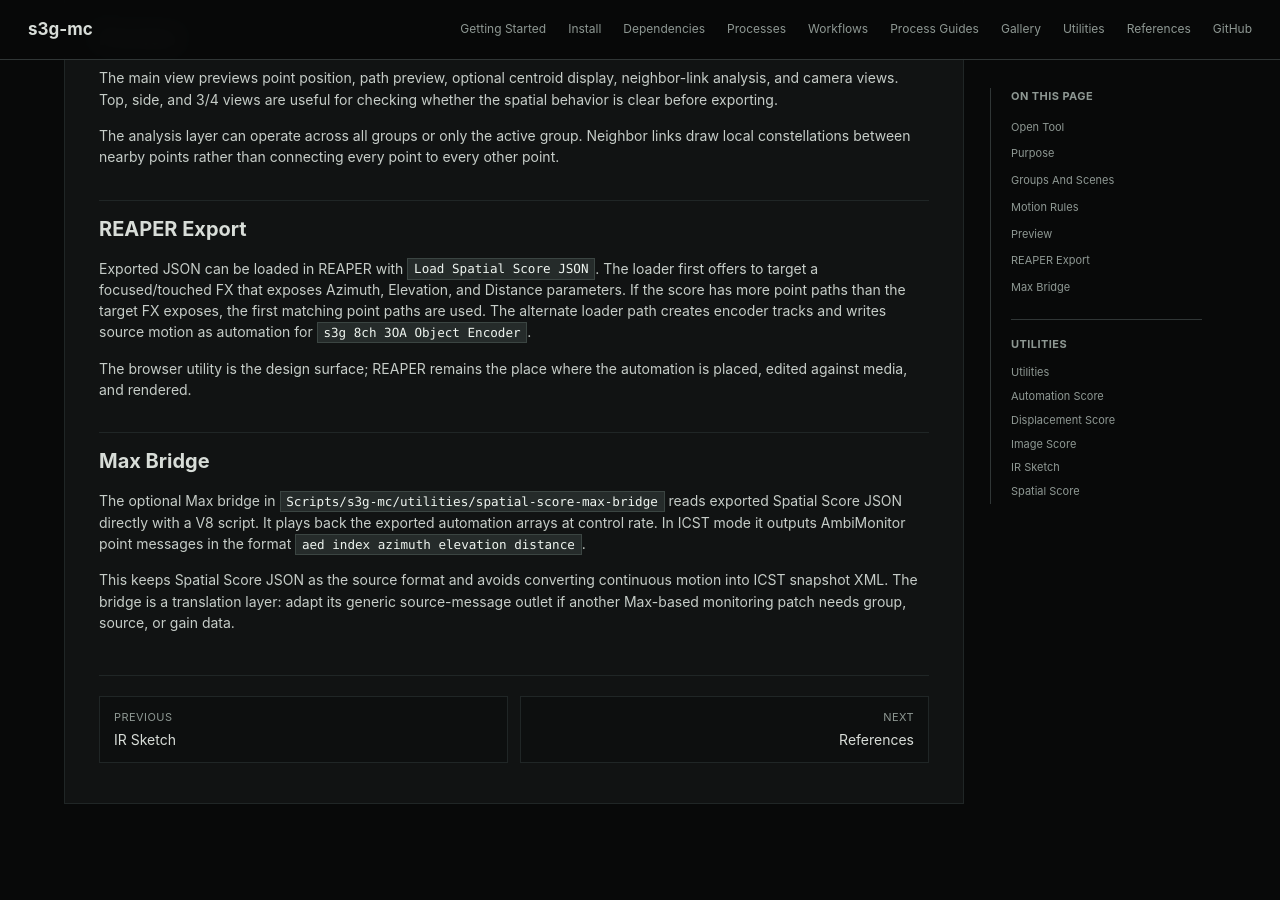
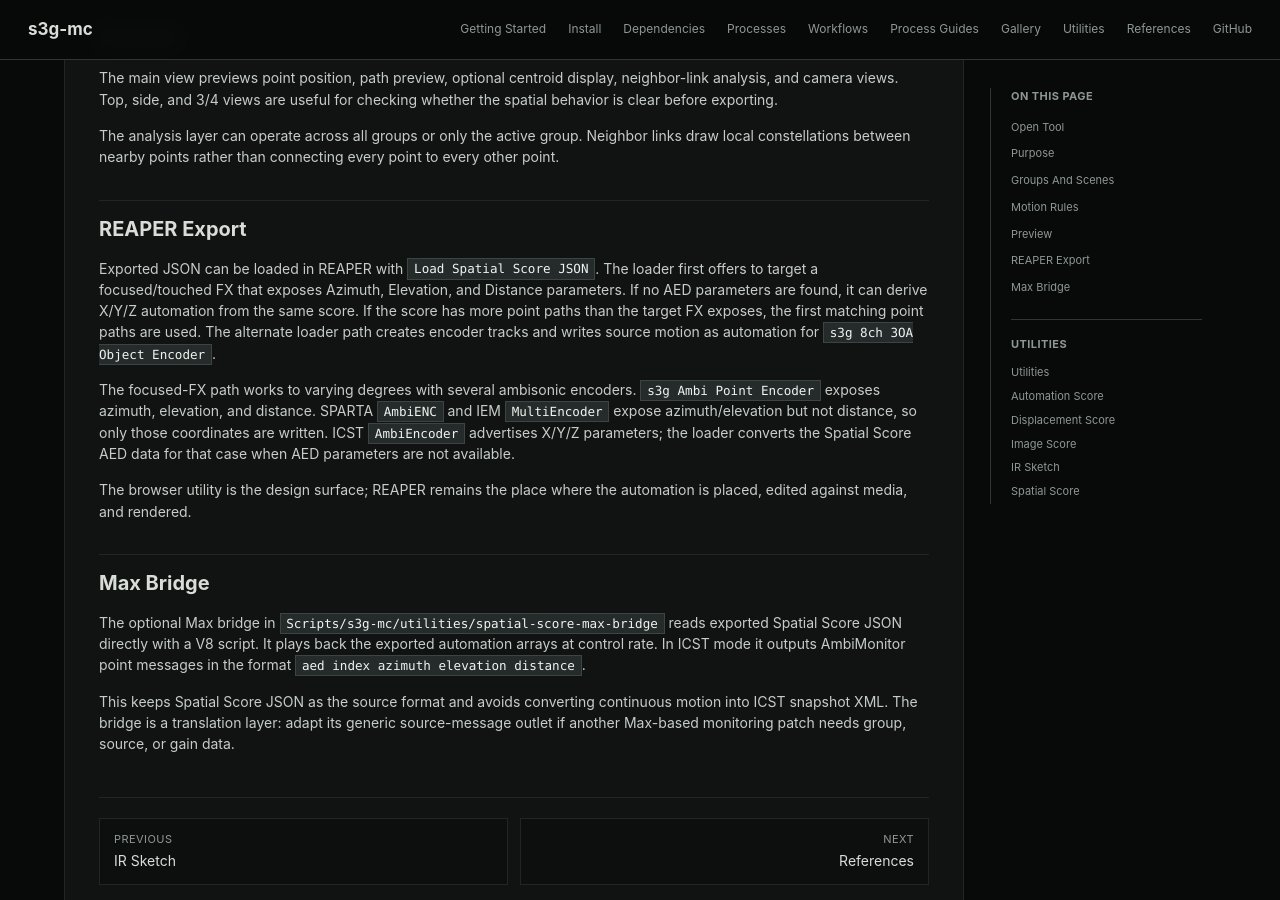
Before and after one commit to s3g/s3g-mc, a Jekyll site: the page built from docs/utilities-spatial-score.md, in a window 1280 px wide and 900 px high, scrolled down 1609 px. Built offline with Jekyll 4.4.1, drawn with Linux system fonts in a browser that asks for light colours; before the commit the page ends 2477 px from its top, so only the background shows below that.

Commit message:
spatial score compatibility

```diff
--- a/docs/utilities-spatial-score.md
+++ b/docs/utilities-spatial-score.md
@@ -92,10 +92,18 @@ connecting every point to every other point.
 
 Exported JSON can be loaded in REAPER with `Load Spatial Score JSON`. The loader
 first offers to target a focused/touched FX that exposes Azimuth, Elevation,
-and Distance parameters. If the score has more point paths than the target FX
-exposes, the first matching point paths are used. The alternate loader path
-creates encoder tracks and writes source motion as automation for `s3g 8ch 3OA
-Object Encoder`.
+and Distance parameters. If no AED parameters are found, it can derive X/Y/Z
+automation from the same score. If the score has more point paths than the
+target FX exposes, the first matching point paths are used. The alternate
+loader path creates encoder tracks and writes source motion as automation for
+`s3g 8ch 3OA Object Encoder`.
+
+The focused-FX path works to varying degrees with several ambisonic encoders.
+`s3g Ambi Point Encoder` exposes azimuth, elevation, and distance. SPARTA
+`AmbiENC` and IEM `MultiEncoder` expose azimuth/elevation but not distance, so
+only those coordinates are written. ICST `AmbiEncoder` advertises X/Y/Z
+parameters; the loader converts the Spatial Score AED data for that case when
+AED parameters are not available.
 
 The browser utility is the design surface; REAPER remains the place where the
 automation is placed, edited against media, and rendered.
```
Also changed, not shown: docs/process-guides-spatial-panners.md (+11 -4 lines), docs/tools.md (+4 -2 lines), docs/utilities.md (+5 -4 lines), README.md, 1 other file.
